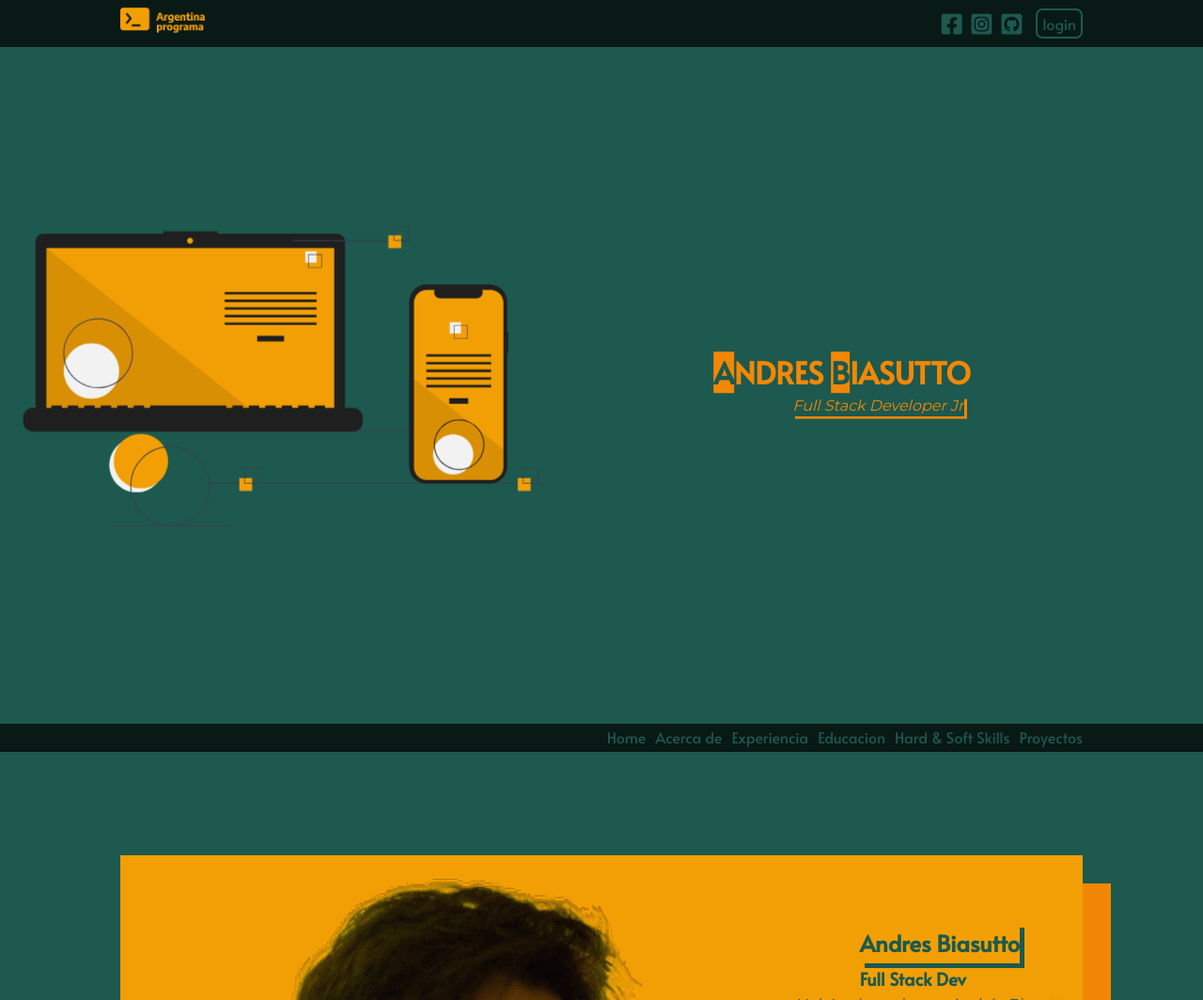
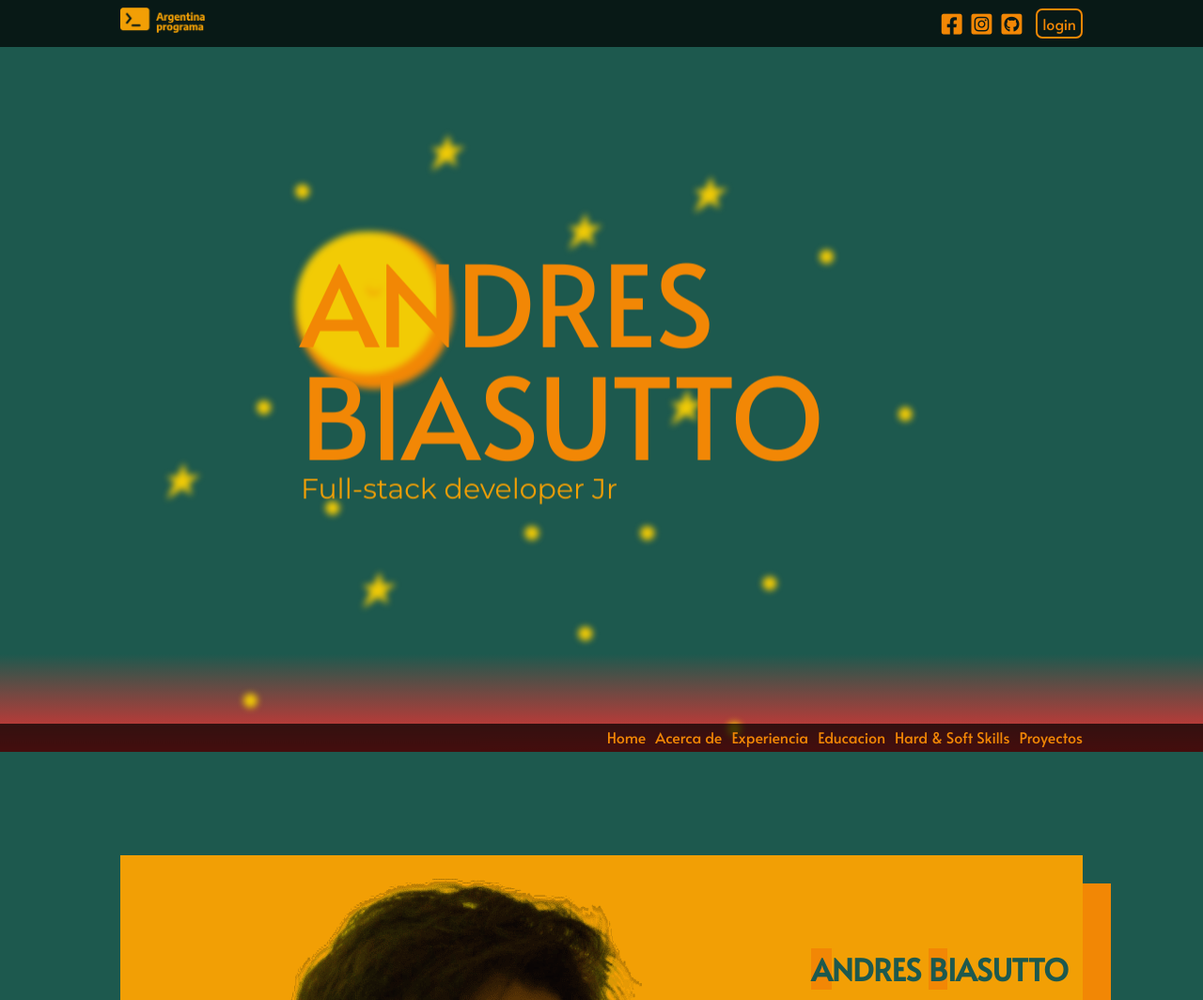
Before and after one commit to AndresBiasutto/portfolio-argentina-programa, a plain HTML site: page index.html in a window 1280 px wide. Shown: the top 1064 px of the page at 94% size. Drawn offline with Linux system fonts and the light colour scheme.

Commit message:
actualizaciones visuales

```diff
--- a/css/estilos.css
+++ b/css/estilos.css
@@ -58,7 +58,7 @@ ul{
 }
 a{
     text-decoration: none;
-    color: var(--primario);
+    color: var(--naranja-obscuro);
 }
 .contenedor{
     margin: 0 10%;
@@ -85,7 +85,7 @@ i{
     align-items: center;
     position: fixed;
     width: 100%;
-    z-index: 1;
+    z-index: 2;
 }
 .nav__bar{
 display: flex;
@@ -105,9 +105,9 @@ width: 100%;
 .nav__bar__btn-login{
     margin-left: 1rem;
     padding: .5rem;
-    border: 2px solid var(--primario);
+    border: 2px solid var(--naranja-obscuro);
     border-radius: .7rem;
-    color: var(--primario);
+    color: var(--naranja-obscuro);
     background-color: transparent;
     text-align: center;
     cursor: pointer;
@@ -120,9 +120,10 @@ width: 100%;
 }
 .li-hover{
     transition: .2s all ease-in-out;
+
 }
 .li-hover:hover{
-    box-shadow:  .3rem .3rem  0 var(--primario);
+    box-shadow:  .3rem .3rem  0 var(--naranja-claro);
     transform: translate(-.3rem, -.3rem);
 }
 
@@ -162,102 +163,77 @@ width: 100%;
 position: relative;
     height: 100vh;
     overflow: hidden;
+    background: rgb(242,48,48);
+    background: linear-gradient(0deg, rgba(242,48,48,1) 0%, rgba(29,89,78,1) 13%);
+    background-attachment: fixed;
 }
 
 
-.caja3{
+
+
+.svg-sky{
     position: absolute;
-    height: 10rem;
-    width: 0;
-    top: 50%;
-    left: 0%;
-    transform: translate(-50%, -50%);
-    border-radius: 1rem;
-    background-color: var(--naranja-obscuro);
-    animation-name: caja3;
-    animation-duration: 3s;
-    animation-timing-function: ease;
-    animation-fill-mode: forwards;
-    animation-iteration-count: 1;
-
-}
-.hero__h1{
-    position: absolute;
-    top: 47%;
-    left: 70%;
-    transform: translate(-50%, -50%);
-    color: var(--naranja-obscuro);
-    text-align: center;
-    animation-name: h1;
-    animation-duration: 3s;
-    animation-timing-function: ease;
-    animation-fill-mode: forwards;
-}
-.hero__h1 span{
-    color: var(--primario);
-    background-color: var(--naranja-obscuro);
+    height: 80%;
+    transform: translate(-50%);
+    top: 15rem;
+    left: 40%;
+    filter: blur(5px);
+    animation-name: sky;
+    animation-duration: 40s;
+    animation-iteration-count: infinite;
+    animation-timing-function: ease-in-out;
 }
 
-@keyframes caja3{
+@keyframes sky {
     0%{
-        left: 47%;
-        width: 0;
+        left: 40%;
+        filter: blur(5px);
     }
     50%{
-        width: 50%;
-    }
-    100%{
-        left: 100%;
-        border-radius: 0;
-        width: 0%;
-    }
-}
-@keyframes h1 {
-    0%{
-        color: transparent;
-    }
-    45%{
-
-        color: transparent;
-    }
-    46%{
-        color: var(--naranja-obscuro);
+        left: 60%;
+        top: 12rem;
+        filter: blur(0);
+        transform: scale(1.1rem, 1.1rem)
     }
 }
 
-.hero__img{
+.titulo-hero{
     position: absolute;
-    z-index: -10;
-    height: 50%;
-    width: 45%;
-    padding: 1rem;
+    transform: translate(-50%, -50%);
     top: 50%;
-    left: 25%;
-    transform: translate(-50%, -50%);
-
-    box-shadow:  1rem 1rem  0 transparent;
-    animation-name: hero-img;
-    animation-duration: 15s;
+    left: 50%;
+    opacity: 0;
+    animation-name: titulo;
+    animation-duration: 2s;
+    animation-delay: 1s;
     animation-fill-mode: forwards;
-    animation-iteration-count: infinite;
+    animation-play-state: running;
 }
 
-@keyframes hero-img {
+@keyframes titulo {
     0%{
-        transform: translate(-50%, -50%);
+        opacity: 0;
+        filter: blur(10px);
+
     }
-    25%{
-        transform: translate(-53%, -53%);
+    100%{
+        opacity: 100%;
+        filter: blur(0);
     }
-    50%{
-        transform: translate(-53%, -50%);
-        background-color: transparent;
+}
 
 
-    }
-    75%{
-        transform: translate(-50%, -53%);
-    }
+
+
+.titulo-hero-name{
+    font-family: var(--fontH);
+    line-height: 1;
+    font-size: 12rem;
+    color: var(--naranja-obscuro);
+}
+.titulo-hero-sub{
+    color: var(--naranja-claro);
+    font-size: 3rem;
 }
 
 .hero__p{
@@ -286,7 +262,26 @@ position: relative;
     margin: 8rem 10%;
     overflow: hidden;
 }
+.hero__h1{
 
+    color: var(--primario);
+    text-align: center;
+    animation-name: h1;
+    animation-duration: 3s;
+    animation-timing-function: ease;
+    animation-fill-mode: forwards;
+}
+.hero__h1 span{
+    color: var(--primario);
+    background-color: var(--naranja-obscuro);
+}
+.titulos{
+    margin-bottom: 3rem;
+}
+.titulos h2{
+    text-align: right;
+
+}
 .retrato{
     height: 100%;
     mix-blend-mode: darken;
--- a/index.html
+++ b/index.html
@@ -32,9 +32,14 @@
 
     <section id="hero" class="hero">
         <div class="caja3"></div>
-        <h1 class="hero__h1"> <span>A</span>NDRES <span>B</span>IASUTTO</h1>
-        <p class="hero__p">Full Stack Developer Jr</p>
-        <img src="./assets/img/img-hero.svg" class="hero__img" alt="">
+
+
+
+        <img class="svg-sky" src="./assets/img/sky.svg" alt="">
+        <div class="titulo-hero">
+            <p class="titulo-hero-name">ANDRES BIASUTTO</p>
+            <p class="titulo-hero-sub">Full-stack developer Jr</p>
+        </div>
 
     </section>
 
@@ -59,8 +64,8 @@
 
             <div class="about__background__text">
                 <div class="titulos">
-                    <h2>Andres Biasutto</h2>
-                    <h3>Full Stack Dev</h3>
+                    <h1 class="hero__h1"> <span>A</span>NDRES <span>B</span>IASUTTO</h1>
+                    <H2>Full-stack developer</H2>
                 </div>
 
                 <p>
--- a/javaScritp/main.js
+++ b/javaScritp/main.js
@@ -29,7 +29,7 @@ const skillsBarAnim = () => {
     barraEscritura,
   ];
 
-  if (distanciaHastaSkills < 10) {
+  if (distanciaHastaSkills < 100) {
     console.log("soy menos que 0");
     for (let i = 0; i < barras.length; i++) {
       barras[i].style.animationPlayState = "running";
```
Also changed, not shown: assets/img/sky.svg (added), assets/img/vector-ciudad.svg (added).
